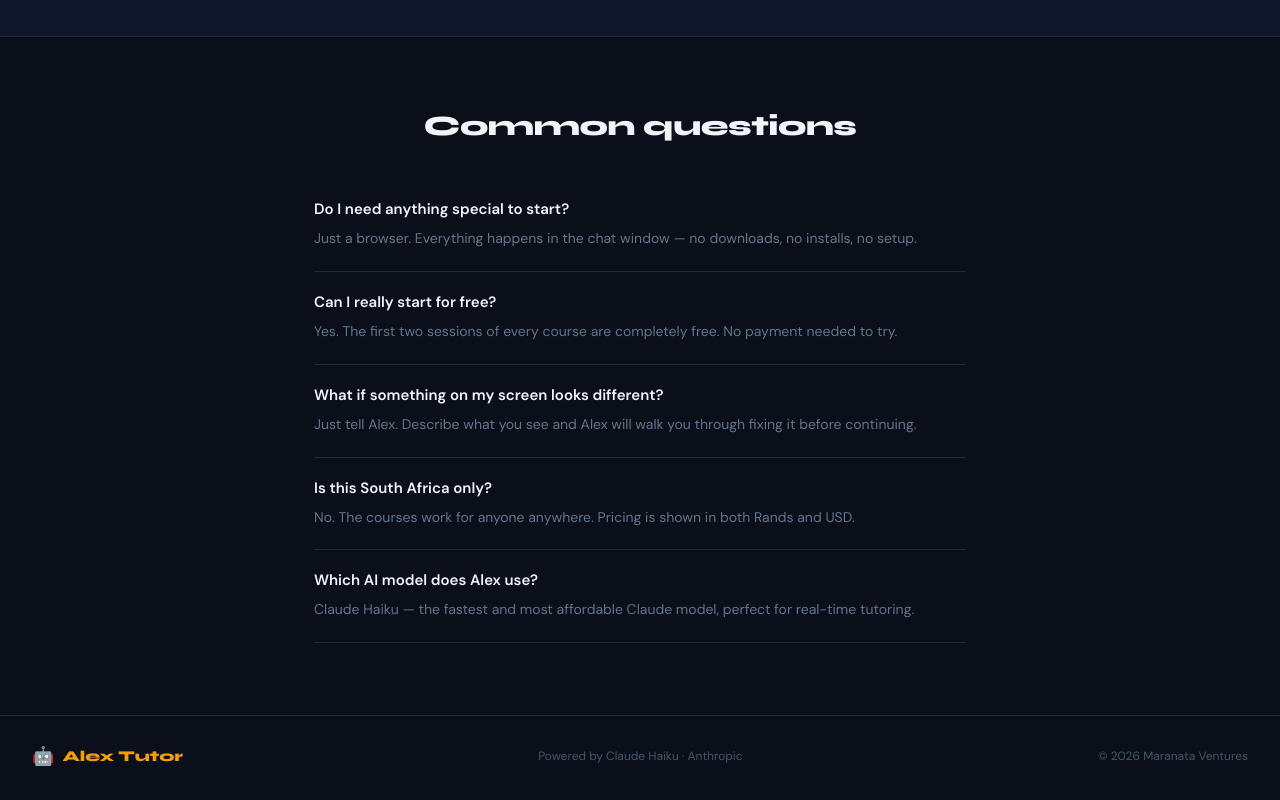
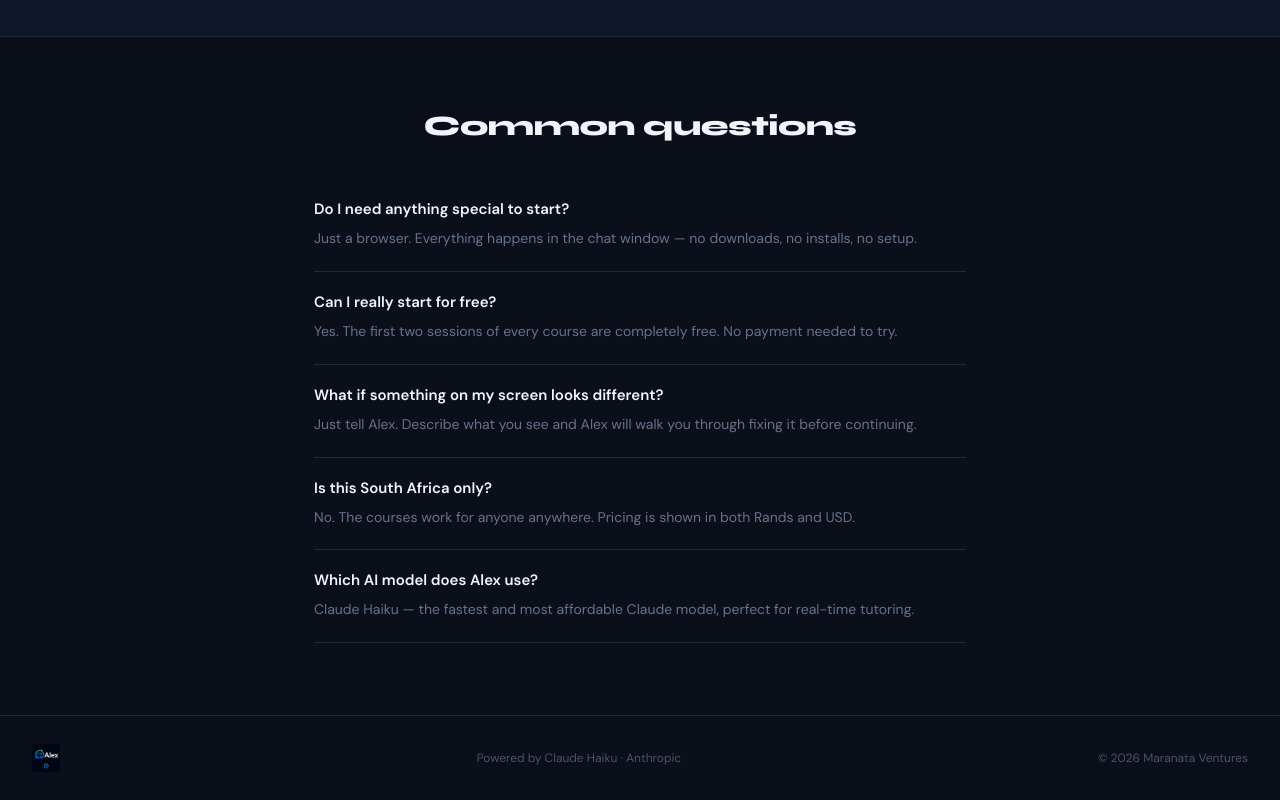
Before and after one commit to Attie17/alex-tutor, a Next.js app: page / in a window 1280 px wide. Shown: the part 2278-3078 px from the top of the page. Built offline with nearby package versions, Linux system fonts and the light colour scheme.

Commit message:
Replace emoji in footer with logo

```diff
--- a/app/page.jsx
+++ b/app/page.jsx
@@ -195,8 +195,7 @@ export default function LandingPage() {
       {/* Footer */}
       <div style={{ borderTop:`1px solid ${C.border}`, padding:'28px 32px', display:'flex', alignItems:'center', justifyContent:'space-between', flexWrap:'wrap', gap:'12px' }}>
         <div style={{ display:'flex', alignItems:'center', gap:'8px' }}>
-          <span style={{ fontSize:'18px' }}>🤖</span>
-          <span style={{ fontFamily:"'Syne',sans-serif", fontSize:'15px', fontWeight:'800', color:C.amber }}>Alex Tutor</span>
+          <img src="/alex-logo.png" alt="Alex Tutor" style={{ height:'28px', width:'auto' }} />
         </div>
         <div style={{ fontSize:'12px', color:C.dimmer }}>Powered by Claude Haiku · Anthropic</div>
         <div style={{ fontSize:'12px', color:C.dimmer }}>© 2026 Maranata Ventures</div>
```
